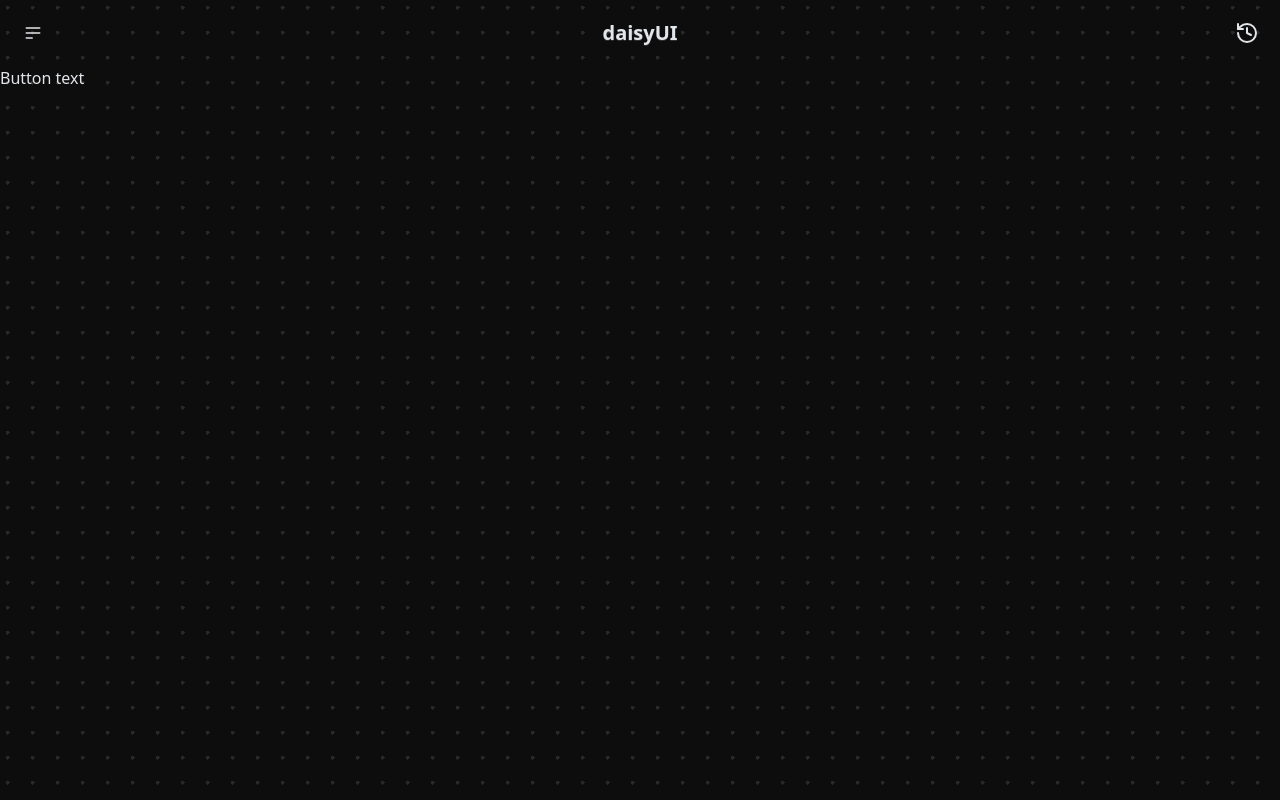
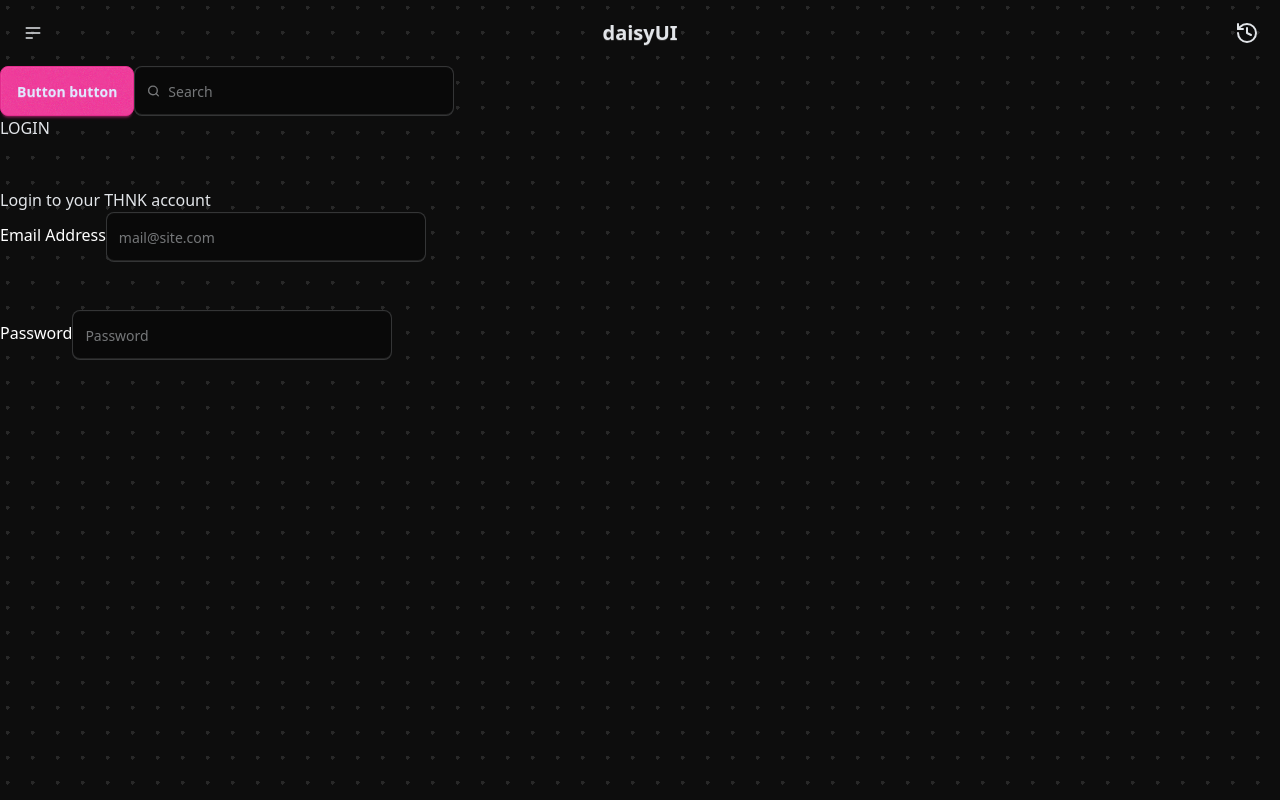
Before and after one commit to mwape-k/thnk-frontend, a React (Vite) app in the folder thnk-app/: page / in a window 1280 px wide. Built offline with nearby package versions, Linux system fonts and the light colour scheme.

Commit message:
CORE(create): making components

```diff
--- a/thnk-app/src/components/AuthForm.tsx
+++ b/thnk-app/src/components/AuthForm.tsx
@@ -1,7 +1,54 @@
 import React from "react";
 
 function AuthForm() {
-  return <></>;
+  return (
+    <form action="">
+      <div className="space-y-12 form-descript">
+        <h1 className="form-title">LOGIN</h1>
+        <p className="form-desript">Login to your THNK account</p>
+      </div>
+      <div className="form-content space-y-12">
+        <div className="form-input-cont">
+          <label htmlFor="email" className="custom-label text-white">
+            Email Address
+          </label>
+          <input
+            className="input validator"
+            type="email"
+            id="email"
+            name="email"
+            required
+            placeholder="mail@site.com"
+          />
+        </div>
+        <div className="form-input-cont">
+          <label htmlFor="password" className="custom-label text-white">
+            Password
+          </label>
+          <input
+            type="password"
+            id="password"
+            name="password"
+            className="input validator"
+            required
+            placeholder="Password"
+            minLength={8}
+            pattern="(?=.*\d)(?=.*[a-z])(?=.*[A-Z]).{8,}"
+            title="Must be more than 8 characters, including number, lowercase letter, uppercase letter"
+          />
+          <p className="validator-hint">
+            Must be more than 8 characters, including
+            <br />
+            At least one number
+            <br />
+            At least one lowercase letter
+            <br />
+            At least one uppercase letter
+          </p>
+        </div>
+      </div>
+    </form>
+  );
 }
 
 export default AuthForm;
--- a/thnk-app/src/components/CustomBtn.tsx
+++ b/thnk-app/src/components/CustomBtn.tsx
@@ -1,21 +1,31 @@
-import React from 'react'
-
 interface buttonProps {
   text?: string;
   onClick?: () => void;
   className?: string;
-  type?: 'button' | 'submit'
+  type?: "button" | "submit";
   isLoading?: boolean;
   size?: "full" | "large" | "medium" | "small" | "auto";
 }
 
-const CustomBtn: React.FC<buttonProps> = ({text = 'Button text', onClick, className = "", type= "button", isLoading = false, size = "full", }) => {
+const CustomBtn: React.FC<buttonProps> = ({
+  text = "Button text",
+  onClick,
+  className = "",
+  type = "button",
+  isLoading = false,
+  size = "full",
+}) => {
   return (
-    <button type={type} className={`custom-button custom-button--${size} ${className} ${
+    <button
+      type={type}
+      className={`btn btn-primary custom-button custom-button--${size} ${className} ${
         isLoading ? "custom-button--isLoading" : ""
       }`}
-      onClick={onClick}><span className="custom-button__text">{text}</span></button>
-  )
-}
+      onClick={onClick}
+    >
+      <span className="custom-button__text">{text}</span>
+    </button>
+  );
+};
 
-export default CustomBtn
+export default CustomBtn;
--- /dev/null
+++ b/thnk-app/src/components/Searchbar.tsx
@@ -0,0 +1,28 @@
+export default function Searchbar() {
+  return (
+    <label className="input">
+      <svg
+        className="h-[1em] opacity-50"
+        xmlns="http://www.w3.org/2000/svg"
+        viewBox="0 0 24 24"
+      >
+        <g
+          strokeLinejoin="round"
+          strokeLinecap="round"
+          strokeWidth="2.5"
+          fill="none"
+          stroke="currentColor"
+        >
+          <circle cx="11" cy="11" r="8"></circle>
+          <path d="m21 21-4.3-4.3"></path>
+        </g>
+      </svg>
+      <input
+        type="search"
+        required
+        placeholder="Search"
+        className="search-input"
+      />
+    </label>
+  );
+}
--- /dev/null
+++ b/thnk-app/src/components/component-styles/styles-custBtn.css
@@ -0,0 +1,88 @@
+/* Size variants */
+.custom-button--full {
+  width: 100%;
+  display: flex;
+}
+
+.custom-button--large {
+  padding: 15px 30px;
+  font-size: 24px;
+  min-width: 500px;
+}
+
+.custom-button--medium {
+  padding: 12px 24px;
+  font-size: 20px;
+  min-width: 350px;
+}
+
+.custom-button--small {
+  padding: 8px 16px;
+  font-size: 16px;
+  min-width: 200px;
+}
+
+.custom-button--auto {
+  width: auto;
+  display: inline-flex;
+}
+
+.custom-button__text {
+  position: relative;
+  font-family: "Nunito", sans-serif !important;
+}
+
+/* Responsive design */
+@media (max-width: 768px) {
+  .custom-button {
+    font-size: 18px;
+    padding: 12px 20px;
+  }
+
+  .custom-button--large {
+    padding: 14px 28px;
+    font-size: 22px;
+    min-width: 180px;
+  }
+
+  .custom-button--medium {
+    padding: 10px 20px;
+    font-size: 18px;
+    min-width: 130px;
+  }
+
+  .custom-button--small {
+    padding: 6px 12px;
+    font-size: 14px;
+    min-width: 80px;
+  }
+}
+
+@media (max-width: 480px) {
+  .custom-button {
+    font-size: 16px;
+    padding: 10px 16px;
+  }
+
+  .custom-button--full {
+    width: 100%;
+  }
+
+  .custom-button--large {
+    padding: 12px 24px;
+    font-size: 20px;
+    min-width: 160px;
+  }
+
+  .custom-button--medium {
+    padding: 8px 16px;
+    font-size: 16px;
+    min-width: 120px;
+  }
+
+  .custom-button--small {
+    padding: 5px 10px;
+    font-size: 14px;
+    min-width: 70px;
+  }
+}
--- /dev/null
+++ b/thnk-app/src/components/component-styles/styles-searchbar.css
@@ -0,0 +1,19 @@
+.search-input {
+  width: 100%;
+  height: 60px;
+  box-shadow: 0px 4px 4.1px rgba(0, 0, 0, 0.43);
+  border-radius: 20px;
+  background-color: #0d0d0d;
+  display: flex;
+  align-items: center;
+  padding: 20px 30px;
+  box-sizing: border-box;
+  text-align: left;
+  font-size: 16px;
+  color: #fff;
+  font-family: "Nunito", sans-serif;
+}
+.enterAUrl {
+  position: relative;
+  font-weight: 300;
+}
--- a/thnk-app/src/index.css
+++ b/thnk-app/src/index.css
@@ -6,7 +6,6 @@
 @plugin "daisyui";
 
 /* Custom DaisyUI theme definition */
-
 
 @plugin "daisyui/theme" {
   name: "thnk";
@@ -33,9 +32,9 @@
   --color-warning-content: oklch(41% 0.112 45.904);
   --color-error: oklch(0.543 0.213 26.2);
   --color-error-content: oklch(27% 0.105 12.094);
-  --radius-selector: 1rem;
-  --radius-field: 1rem;
-  --radius-box: 1rem;
+  --radius-selector: 0.5rem;
+  --radius-field: 0.5rem;
+  --radius-box: 0.5rem;
   --size-selector: 0.3125rem;
   --size-field: 0.3125rem;
   --border: 0.5px;
@@ -43,12 +42,13 @@
   --noise: 1;
 }
 
-
-
 /* Global resets and styles */
 .app-container {
   background-color: #0d0d0d;
-  background-image: radial-gradient(rgba(255, 255, 255, 0.11) 2px, transparent 0);
+  background-image: radial-gradient(
+    rgba(255, 255, 255, 0.11) 2px,
+    transparent 0
+  );
   background-size: 25px 25px;
   background-position: -5px -5px;
 
--- a/thnk-app/src/pages/LandingPage.tsx
+++ b/thnk-app/src/pages/LandingPage.tsx
@@ -1,12 +1,16 @@
 import React from "react";
 import Navbar from "../components/Navbar";
 import CustomBtn from "../components/CustomBtn";
+import Searchbar from "../components/Searchbar";
+import AuthForm from "../components/AuthForm";
 
 function LandingPage() {
   return (
     <div>
       <Navbar />
-      <CustomBtn />
+      <CustomBtn type="button" size="large" text="Button button" />
+      <Searchbar />
+      <AuthForm />
     </div>
   );
 }
```
